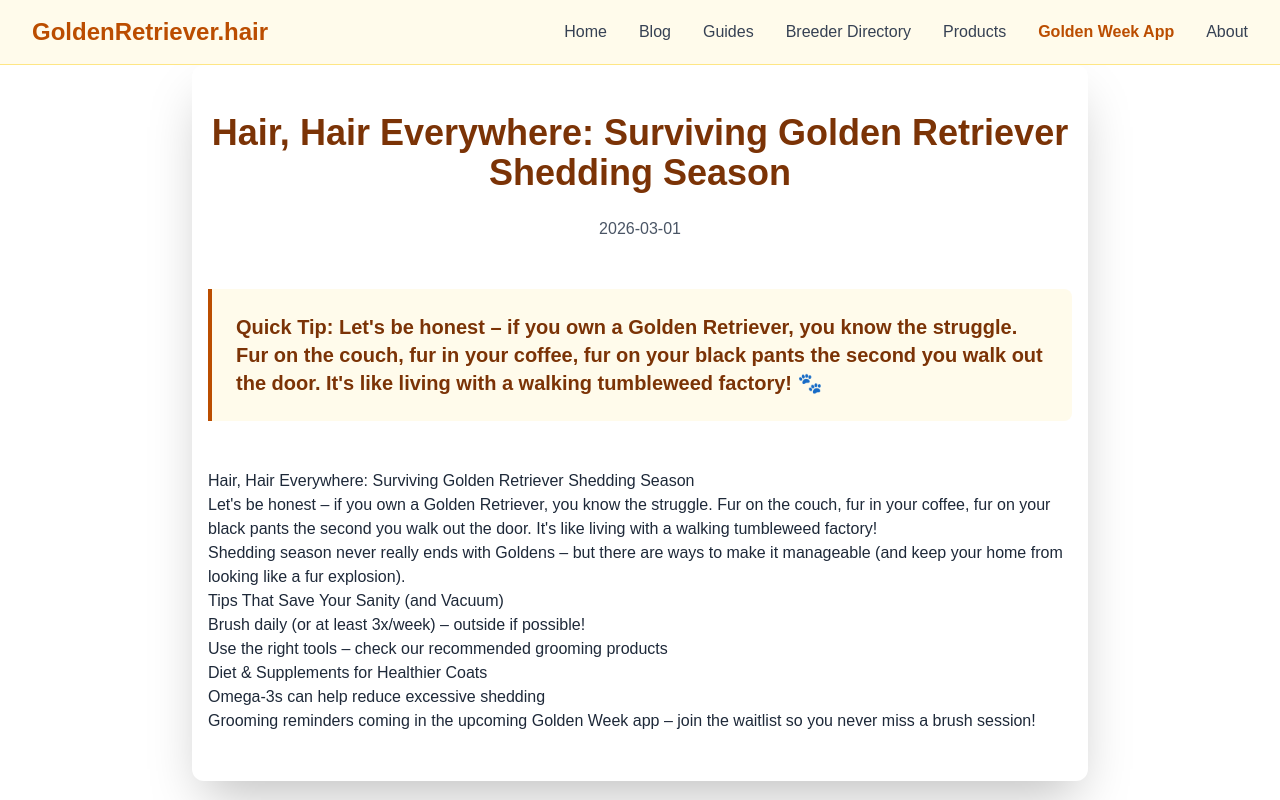
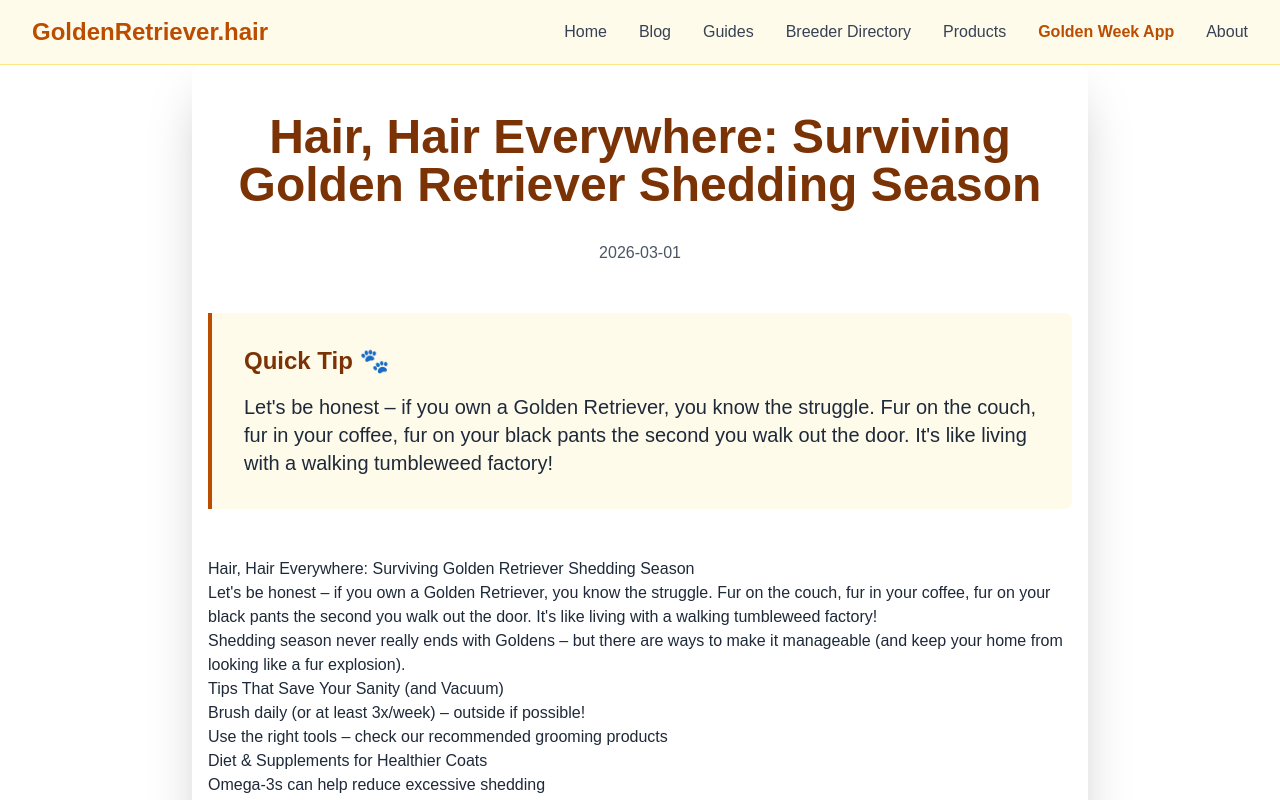
Before and after one commit to JJAllanLLC/goldenretriever-hair, a Next.js app: page /blog/hair-hair-everywhere in a window 1280 px wide. Shown: the top 800 px of the page. Built offline with nearby package versions, Linux system fonts and the light colour scheme; a web font is replaced by a local one.

Commit message:
blog format update 3

```diff
--- a/src/app/blog/[slug]/page.tsx
+++ b/src/app/blog/[slug]/page.tsx
@@ -49,12 +49,13 @@ export default async function PostPage({ params }: { params: Promise<{ slug: str
 
   return (
     <article className="max-w-4xl mx-auto px-4 py-12 bg-white rounded-xl shadow-2xl">
-      <h1 className="text-4xl font-playfair font-bold text-amber-900 mb-6 text-center">{metadata.title}</h1>
+      <h1 className="text-5xl font-bold text-amber-900 mb-8 text-center">{metadata.title}</h1>
       <p className="text-center text-gray-600 mb-12">{metadata.date}</p>
-      <div className="bg-amber-50 border-l-4 border-amber-700 p-6 mb-12 rounded-r-lg">
-        <p className="text-xl font-bold text-amber-900">Quick Tip: {firstParagraph} 🐾</p>
+      <div className="bg-amber-50 border-l-4 border-amber-700 p-8 mb-12 rounded-r-lg">
+        <p className="text-2xl font-bold text-amber-900 mb-4">Quick Tip 🐾</p>
+        <p className="text-xl text-gray-800">{firstParagraph}</p>
       </div>
-      <div className="prose prose-lg max-w-none text-gray-800 prose-headings:text-amber-900 prose-strong:text-amber-900 prose-a:text-amber-700 prose-a:underline prose-li:my-4 prose-li:flex prose-li:items-start prose-li:gap-3 prose-li:before:content-['🐾'] prose-li:before:text-amber-700">
+      <div className="prose prose-2xl max-w-none text-gray-800 prose-headings:text-amber-900 prose-headings:font-bold prose-strong:text-amber-900 prose-a:text-amber-700 prose-a:underline prose-li:my-4 prose-li:flex prose-li:items-start prose-li:gap-3 prose-li:before:content-['🐾'] prose-li:before:text-amber-700">
         <MDXRemote source={content} />
       </div>
       {/* BreadcrumbList schema */}
```
